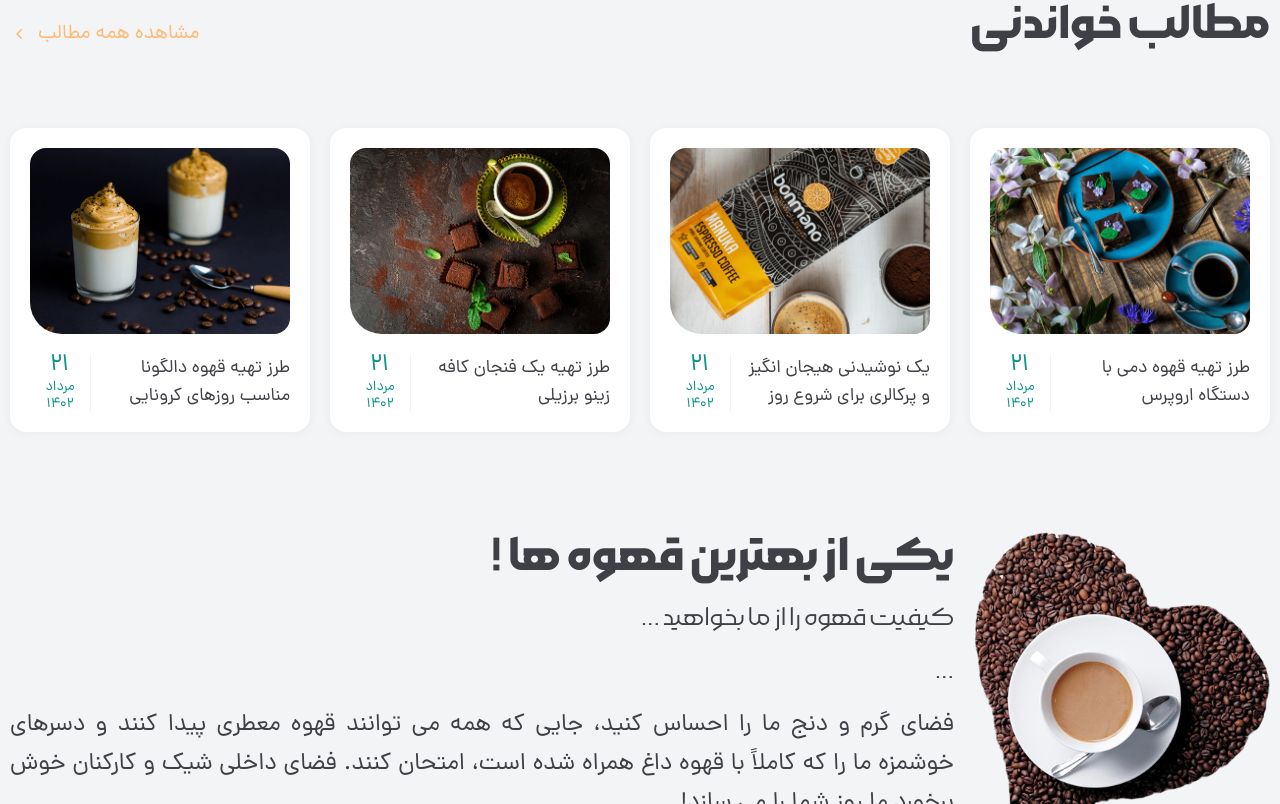
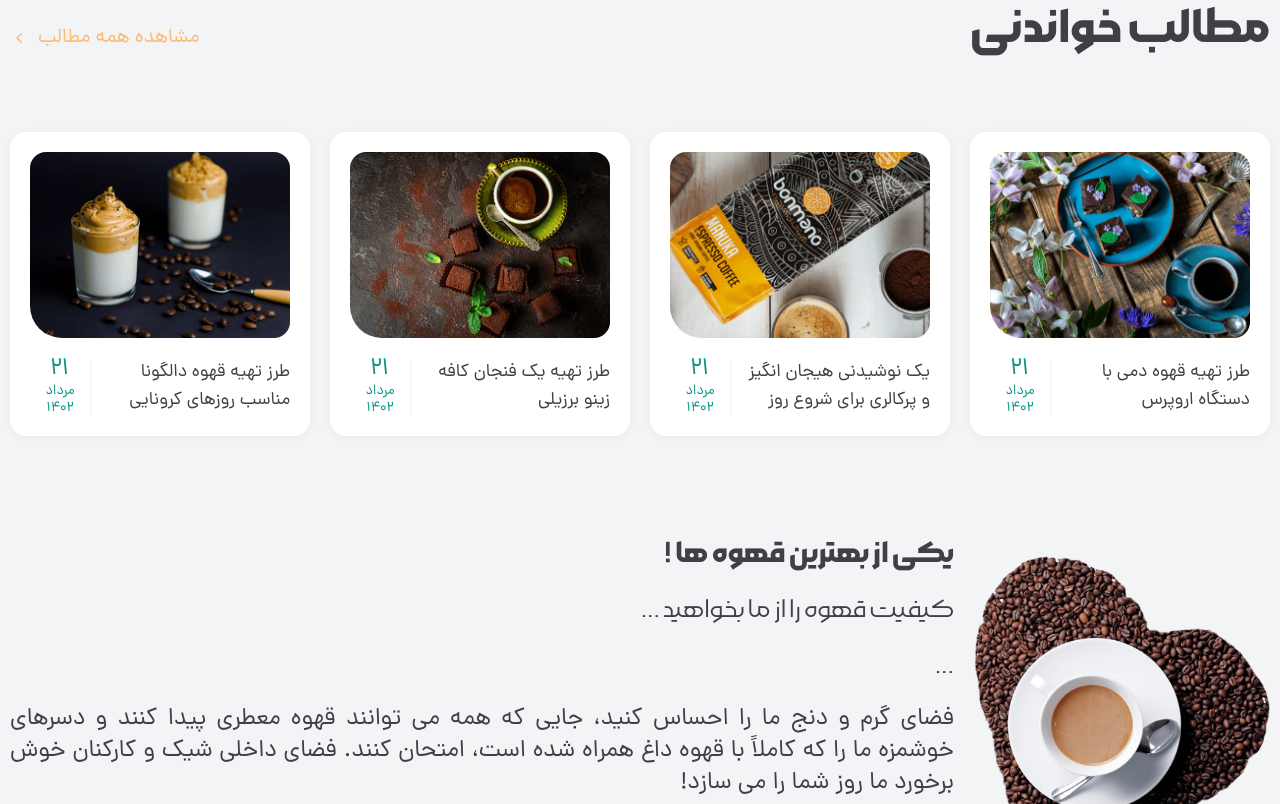
Before and after one commit to MohammadDousi/CoffeeNext, a React (Vite) app in the folder frontend/: page / in a window 1280 px wide. Shown: the part 3476-4280 px from the top of the page. Built offline with nearby package versions, Linux system fonts and the light colour scheme.

Commit message:
response homepage

```diff
--- a/frontend/src/components/blog/item-blog/ItemBlog.jsx
+++ b/frontend/src/components/blog/item-blog/ItemBlog.jsx
@@ -6,7 +6,7 @@ const ItemBlog = ({ blog }) => {
       <img
         src={blog.image}
         alt={blog.image}
-        className="w-full h-[186px] lg:object-cover rounded-2xl !rounded-bl-4xl"
+        className="w-full h-[186px] object-cover rounded-2xl !rounded-bl-4xl"
       />
 
       <div className="w-full flex flex-row justify-center items-center gap-4">
--- a/frontend/src/components/product/item-product/ItemProduct.jsx
+++ b/frontend/src/components/product/item-product/ItemProduct.jsx
@@ -2,7 +2,7 @@ import PropTypes from "prop-types";
 
 const ItemProduct = ({ product }) => {
   return (
-    <section className="size-full p-5 relative bg-bgItemLightColor dark:bg-bgItemDarkColor flex flex-col justify-between items-center gap-0 rounded-2xl shadow-defaultShadow">
+    <section className="w-full min-h-[450px] p-5 relative bg-bgItemLightColor dark:bg-bgItemDarkColor flex flex-col justify-between items-center gap-0 rounded-2xl shadow-defaultShadow">
       {product.offer != 0 && (
         <span className=" absolute top-5 right-5 pt-1 px-3 text-base font-medium bg-primaryColor text-textPrimaryDarkColor dark:text-textPrimaryLightColor rounded-full flex justify-center items-center">
           <p>{product.offer}%</p>
@@ -12,7 +12,7 @@ const ItemProduct = ({ product }) => {
       <img
         src={product.image}
         alt={product.image}
-        className="w-full object-contain"
+        className="object-contain"
       />
 
       <div className="w-full flex flex-col justify-start items-start gap-4">
--- a/frontend/src/components/title-section/TitleSection.jsx
+++ b/frontend/src/components/title-section/TitleSection.jsx
@@ -4,7 +4,7 @@ import PropTypes from "prop-types";
 
 export default function TitleSection({ title, subTitle, textLink, toLink }) {
   return (
-    <section className="w-[1260px] z-10 flex flex-row justify-between items-end">
+    <section className="w-full z-10 flex flex-row justify-between items-end">
       <div className="flex flex-col justify-start items-start gap-5">
         <h2
           data-aos="zoom-in"
@@ -13,7 +13,7 @@ export default function TitleSection({ title, subTitle, textLink, toLink }) {
           data-aos-delay="200"
           data-aos-mirror="true"
           data-aos-once="true"
-          className="text-right font-[Morabba] font-bold text-5xl text-textPrimaryLightColor dark:text-textPrimaryDarkColor"
+          className="text-right font-[Morabba] font-bold lg:text-5xl md:text-3xl text-xl text-textPrimaryLightColor dark:text-textPrimaryDarkColor"
         >
           {title}
         </h2>
@@ -25,7 +25,7 @@ export default function TitleSection({ title, subTitle, textLink, toLink }) {
             data-aos-delay="250"
             data-aos-mirror="true"
             data-aos-once="true"
-            className="text-right font-[Morabba] font-light text-3xl text-textPrimaryLightColor dark:text-textPrimaryDarkColor"
+            className="text-right font-[Morabba] font-light md:text-3xl text-lg text-textPrimaryLightColor dark:text-textPrimaryDarkColor"
           >
             {subTitle}
           </h3>
@@ -41,7 +41,7 @@ export default function TitleSection({ title, subTitle, textLink, toLink }) {
           data-aos-mirror="true"
           data-aos-once="true"
           to={toLink}
-          className="text-xl font-[Dana] font-normal text-textSecondaryLightColor dark:text-textSecondaryDarkColor flex flex-row justify-center items-center gap-2 select-none"
+          className="md:text-xl text-sm font-[Dana] font-normal  text-textSecondaryLightColor dark:text-textSecondaryDarkColor flex flex-row justify-center items-center gap-2 select-none"
         >
           {textLink}
           <svg
--- a/frontend/src/layout/Footer.jsx
+++ b/frontend/src/layout/Footer.jsx
@@ -7,7 +7,7 @@ const Footer = () => {
   return (
     <footer className="w-full relative sm:px-24 px-12 bg-bgDarkColor flex flex-col justify-center items-center">
       {/* swipe up button */}
-      <div className="absolute top-[-0.5px] rotate-180 z-50 flex justify-center items-center">
+      <div className="absolute top-[-0.7px] rotate-180 z-50 flex justify-center items-center">
         <svg
           width="100"
           height="22"
--- a/frontend/src/pages/HomePage.jsx
+++ b/frontend/src/pages/HomePage.jsx
@@ -245,6 +245,10 @@ export default function HomePage() {
     breakpoints: {
       "(min-width: 425px)": {
         loop: false,
+        slides: { perView: 1, spacing: 20 },
+      },
+      "(min-width: 640px)": {
+        loop: false,
         slides: { perView: 2, spacing: 20 },
       },
       "(min-width: 768px)": {
@@ -374,7 +378,7 @@ export default function HomePage() {
         </div>
       </div>
 
-      <section className="w-[1260px] relative pt-32 pb-20 flex flex-col justify-center items-center gap-20">
+      <section className="xl:w-[1260px] w-[90%] relative pt-32 pb-20 flex flex-col gap-20">
         <img
           src={farmer}
           alt="farmer"
@@ -388,14 +392,14 @@ export default function HomePage() {
           toLink={`#`}
         />
 
-        <section className="grid grid-cols-[300px_300px_300px_300px] grid-rows-2 justify-between items-start gap-5">
+        <section className="grid lg:grid-cols-4 md:grid-cols-3 sm:grid-cols-2 grid-cols-1 gap-3 justify-center items-center">
           {products.map((item, index) => (
             <ItemProduct key={index} product={item} />
           ))}
         </section>
 
-        <section className="flex flex-row justify-center items-center gap-5">
-          <section className="w-[620px] h-[248px] relative flex flex-col justify-center items-start rounded-2xl overflow-hidden">
+        <section className="flex md:flex-row flex-col justify-center items-center gap-5">
+          <section className="md:w-1/2 w-full h-[248px] relative flex flex-col justify-center items-start rounded-2xl overflow-hidden">
             <div className="z-20 pr-16 flex flex-col justify-start items-start gap-4">
               <h2 className="text-textPrimaryDarkColor text-4xl font-bold text-right">
                 انواع قهوه
@@ -413,7 +417,7 @@ export default function HomePage() {
             />
           </section>
 
-          <section className="w-[620px] h-[248px] relative flex flex-col justify-center items-start rounded-2xl overflow-hidden">
+          <section className="md:w-1/2 w-full h-[248px] relative flex flex-col justify-center items-start rounded-2xl overflow-hidden">
             <div className="z-20 pr-16 flex flex-col justify-start items-start gap-4">
               <h2 className="text-textPrimaryDarkColor text-4xl font-bold text-right">
                 پودر های فوری
@@ -431,10 +435,10 @@ export default function HomePage() {
           </section>
         </section>
 
-        <section className="w-full grid grid-cols-[200px_200px_200px_200px_200px] grid-rows-1 justify-between items-start">
+        <section className="w-full grid lg:grid-cols-5 md:grid-cols-3 sm:grid-cols-2 grid-cols-1 justify-center items-center gap-10">
           {categories.map((cat) => (
             <div
-              className="size-full flex flex-col justify-center items-center gap-2"
+              className="w-full flex flex-col justify-center items-center gap-2"
               key={cat.category_name}
             >
               <img
@@ -517,13 +521,13 @@ export default function HomePage() {
           toLink={`#`}
         />
 
-        <section className="grid grid-cols-[300px_300px_300px_300px] grid-rows-1 justify-between items-start gap-5">
+        <section className="grid lg:grid-cols-4 sm:grid-cols-2 grid-rows-1 items-start gap-5">
           {blogs.map((item, index) => (
             <ItemBlog key={index} blog={item} />
           ))}
         </section>
 
-        <section className="w-full mt-5 flex flow-row justify-center items-start gap-5">
+        <section className="w-full mt-5 flex sm:flow-row md:flex-row flex-col justify-center items-center gap-5">
           <img
             src={contact}
             alt={contact}
@@ -531,24 +535,24 @@ export default function HomePage() {
           />
 
           <div className="*:text-right *:text-textPrimaryLightColor *:dark:text-textPrimaryDarkColor flex flex-col justify-start items-start gap-5">
-            <h1 className="text-5xl font-[Morabba] font-bold">
+            <h1 className="ld:text-5xl md:text-3xl text-xl font-[Morabba] font-bold">
               یکی از بهترین قهوه ها !
             </h1>
-            <h2 className="text-3xl font-[Morabba] font-light">
+            <h2 className="lg:text-3xl text-xl font-[Morabba] font-light">
               کیفیت قهوه را از ما بخواهید ...
             </h2>
-            <h2 className="text-3xl font-[Morabba] font-light leading-none">
+            <h2 className="lg:text-3xl text-xl font-[Morabba] font-light leading-none">
               ...
             </h2>
 
-            <p className="text-2xl font[Dana] font-normal leading-relaxed !text-justify">
+            <p className="lg:text-2xl sm:text-xl text-base font[Dana] font-normal leading-relaxed !text-justify">
               فضای گرم و دنج ما را احساس کنید، جایی که همه می توانند قهوه معطری
               پیدا کنند و دسرهای خوشمزه ما را که کاملاً با قهوه داغ همراه شده
               است، امتحان کنند. فضای داخلی شیک و کارکنان خوش برخورد ما روز شما
               را می سازد!
             </p>
 
-            <button className="w-[216px] h-[60px] p-4 border-2 border-primaryColor text-xl font-[Dana] font-normal text-center !text-primaryColor rounded-full flex flex-row justify-center items-center gap-2">
+            <button className="w-[13.5rem] h-[3.75rem] p-4 border-2 border-primaryColor lg:text-xl text-base font-[Dana] font-normal text-center !text-primaryColor rounded-full flex flex-row justify-center items-center gap-2">
               <svg
                 xmlns="http://www.w3.org/2000/svg"
                 fill="none"
```
